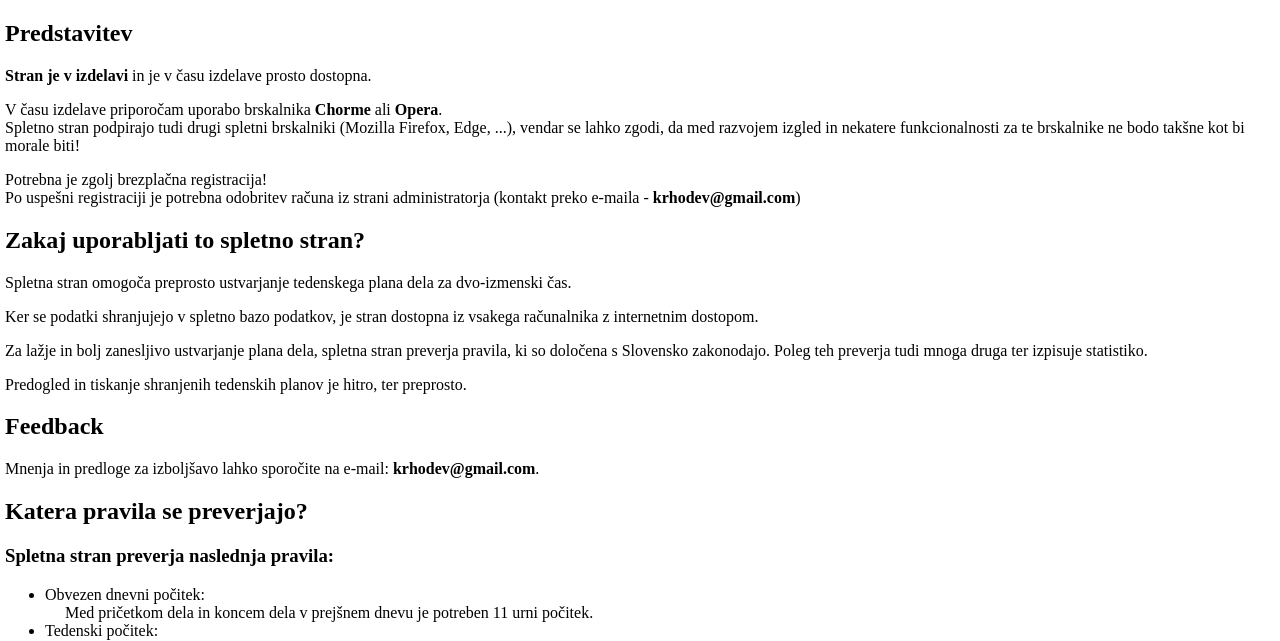
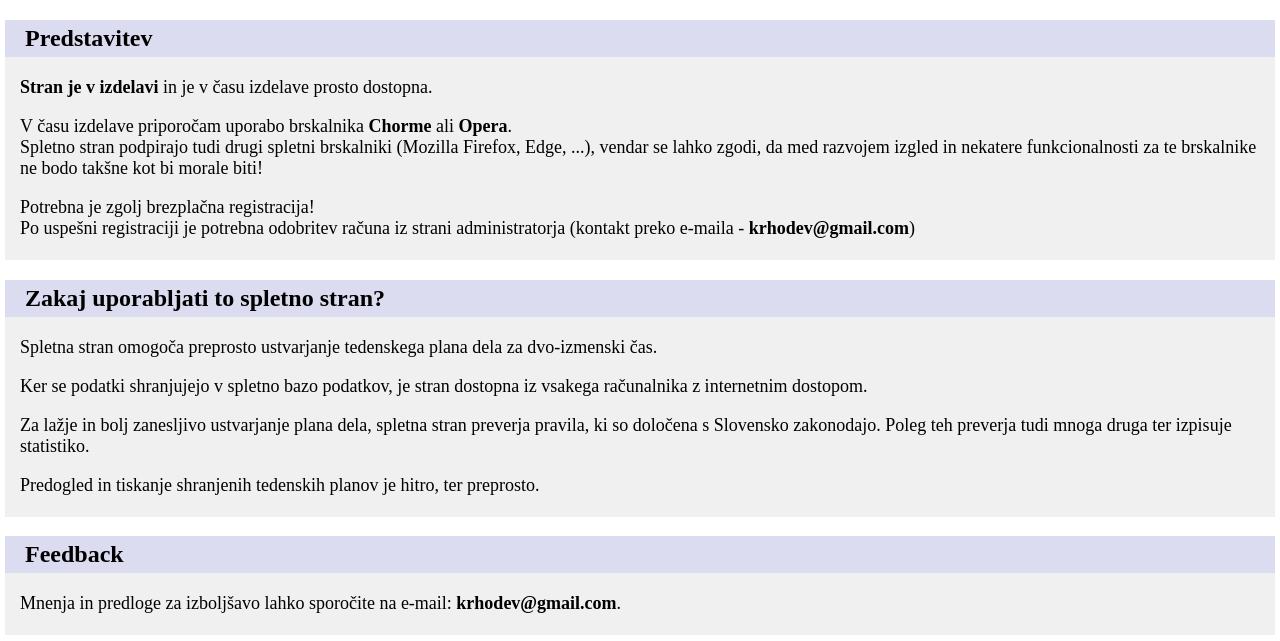
Before and after one commit to blazvrh/Shift-Planner-v2, a website: page public/index.html in a window 1280 px wide. Shown: the part 129-770 px from the top of the page. Drawn offline with Linux system fonts and the light colour scheme.

Commit message:
index css

```diff
--- a/public/css/index.css
+++ b/public/css/index.css
@@ -1,9 +1,29 @@
 /* Logo img */
-.logoImg {
+/* .logoImg {
     width: 175px;
     height: auto;
     background-color: white;
     position: absolute;
     right: 6px;
     top: 15px;
+} */
+
+article {
+    background-color: rgb(240, 240, 240);
+    padding-bottom: 3px;
 }
+article h2 {
+    background-color: rgb(220, 220, 240);
+    padding: 5px 20px;
+}
+article h3 {
+    background-color: rgb(230, 230, 240);
+    padding: 5px 20px;
+}
+article p {
+    font-size: 18px;
+    padding: 0 15px;
+}
+article ul li {
+    padding: 5px;
+}
```
